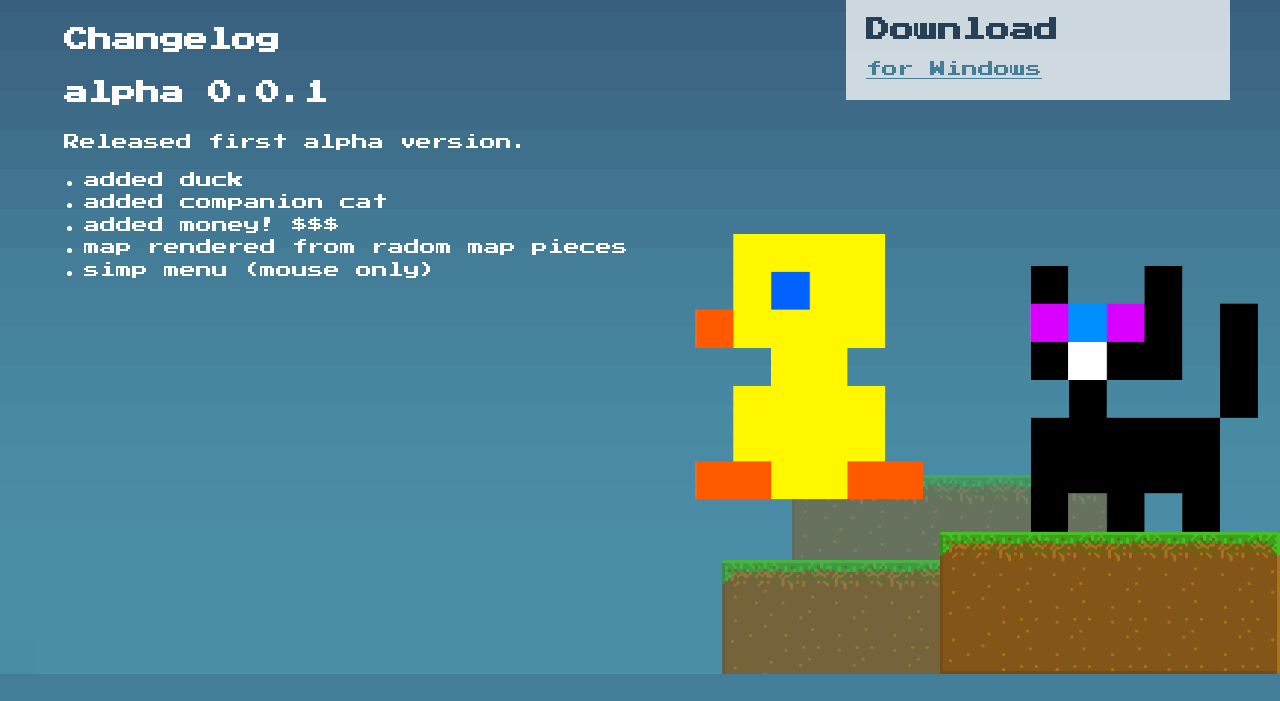
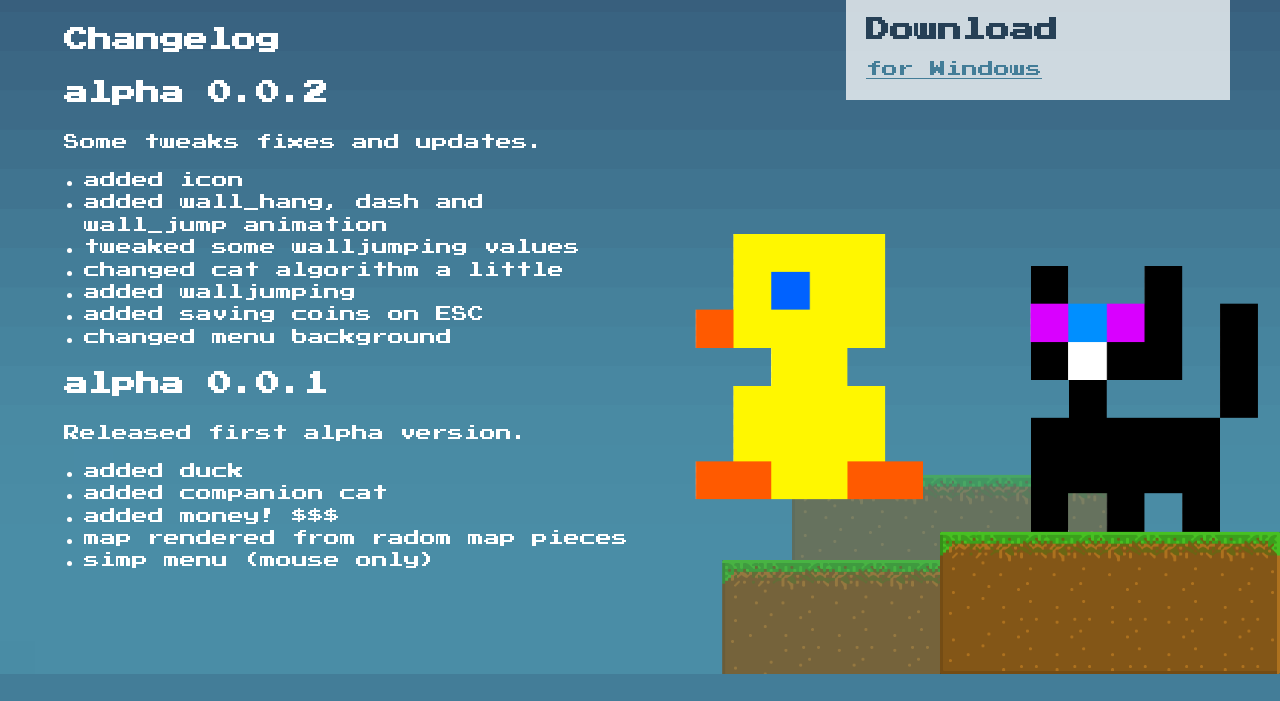
Before and after one commit to kociolekt/duck-ninja, a Gatsby site in the folder docs-src/: page / in a window 1280 px wide. Shown: the part 126-827 px from the top of the page. Built offline with nearby package versions, Linux system fonts and the light colour scheme; Gatsby itself is replaced by a stand-in of ours.

Commit message:
updated changelog

```diff
--- a/docs-src/src/pages/index.js
+++ b/docs-src/src/pages/index.js
@@ -17,6 +17,35 @@ const IndexPage = () => (
     <MainLayoutContainer>
       <div className="change-log">
         <h2 className="change-log__title">Changelog</h2>
+        <div className="change-log__entry">
+          <h2 className="change-log__entry-title">alpha 0.0.2</h2>
+          <p className="change-log__entry-description">
+            Some tweaks fixes and updates.
+          </p>
+          <ul className="change-log__entry-list">
+            <li>
+              added icon
+            </li>
+            <li>
+              added wall_hang, dash and wall_jump animation
+            </li>
+            <li>
+              tweaked some walljumping values
+            </li>
+            <li>
+              changed cat algorithm a little
+            </li>
+            <li>
+              added walljumping
+            </li>
+            <li>
+              added saving coins on ESC
+            </li>
+            <li>
+              changed menu background
+            </li>
+          </ul>
+        </div>
         <div className="change-log__entry">
           <h2 className="change-log__entry-title">alpha 0.0.1</h2>
           <p className="change-log__entry-description">
--- a/docs/chunk-map.json
+++ b/docs/chunk-map.json
@@ -1 +1 @@
-{"app":["/app-4d4e1d45e4df1af95b79.js"],"component---src-pages-404-js":["/component---src-pages-404-js-a7f67912084d39a16afa.js"],"component---src-pages-index-js":["/component---src-pages-index-js-8ee9739ab6adb07f445e.js"],"component---src-pages-page-2-js":["/component---src-pages-page-2-js-3b0d839e89a5f0b25e8b.js"]}
+{"app":["/app-4d4e1d45e4df1af95b79.js"],"component---src-pages-404-js":["/component---src-pages-404-js-a7f67912084d39a16afa.js"],"component---src-pages-index-js":["/component---src-pages-index-js-fcf3394b693b03b0a28c.js"],"component---src-pages-page-2-js":["/component---src-pages-page-2-js-3b0d839e89a5f0b25e8b.js"]}
--- a/docs/page-data/app-data.json
+++ b/docs/page-data/app-data.json
@@ -1 +1 @@
-{"webpackCompilationHash":"b8731fb733f7ba1fc953"}
+{"webpackCompilationHash":"e6fb67b14ddde178c83c"}
```
Also changed, not shown: docs/404.html (+1 -1 lines), docs/404/index.html (+1 -1 lines), docs/index.html (+1 -1 lines), docs/page-2/index.html (+1 -1 lines), docs/webpack.stats.json (+1 -1 lines), 4 other files.
